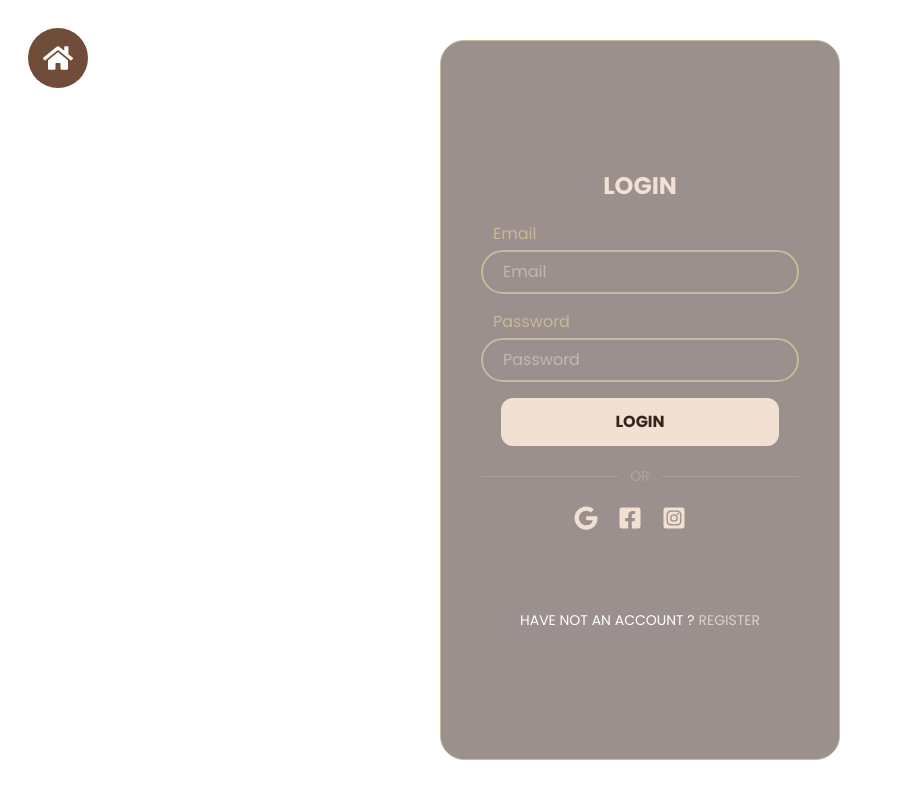
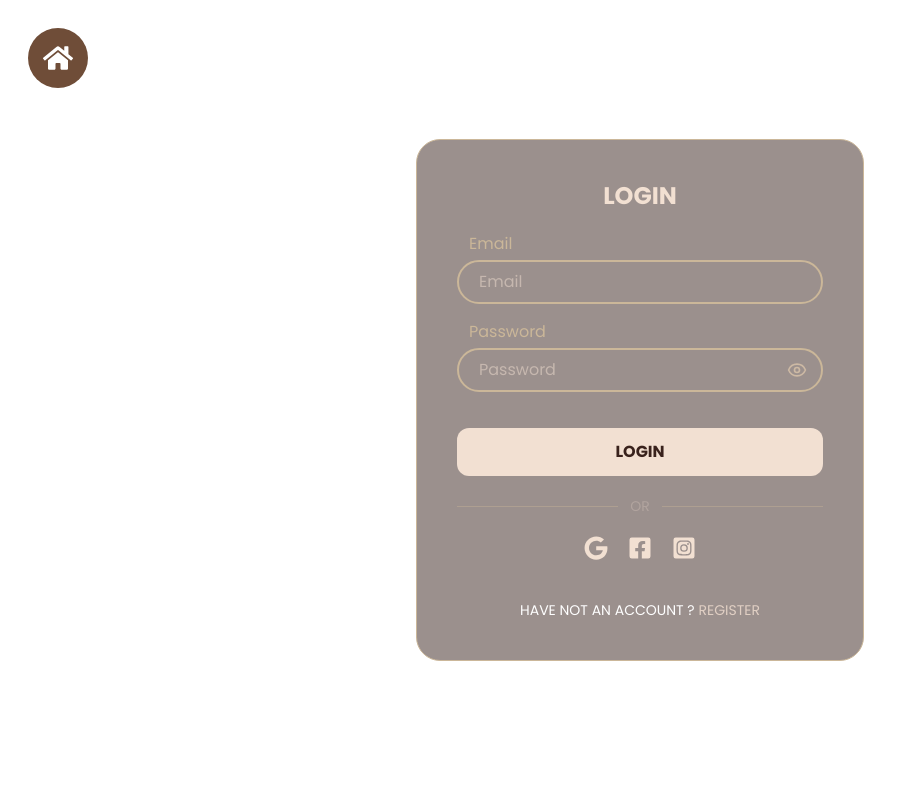
Before and after one commit to Athrsyd/Renaissance, a React (Vite) app in the folder Frontend/: page /login in a window 1280 px wide. Shown: the whole page, without its empty margins (0-899 px from the left). Built offline with nearby package versions, Linux system fonts and the light colour scheme; no server answers.

Commit message:
improve fe auth

```diff
--- a/Frontend/src/components/BackButton.jsx
+++ b/Frontend/src/components/BackButton.jsx
@@ -6,9 +6,9 @@ import { FaHome } from "react-icons/fa";
 
 const BackButton = () => {
     return (
-        <div className='absolute top-7 left-7 z-50'>
+        <div className='absolute top-7 left-7 z-50 '>
             <Link to="/" >
-                <button className="bg-coffe flex justify-center items-center text-center rounded-4xl h-10 w-10 md:w-15 md:h-15 text-3xl p-2 text-white hover:bg-coffee transition-colors">
+                <button className="bg-coffe cursor-pointer flex justify-center items-center text-center rounded-4xl h-10 w-10 md:w-15 md:h-15 text-3xl p-2 text-white hover:bg-coffee transition-colors">
                     <FaHome className=" text-white" />
                 </button>
             </Link>
--- a/Frontend/src/pages/AuthPages/Login.jsx
+++ b/Frontend/src/pages/AuthPages/Login.jsx
@@ -1,53 +1,75 @@
-// import React from 'react'
 import { FaGoogle, FaFacebookSquare, FaInstagramSquare } from "react-icons/fa";
-import HookAuth from '../../Hook/HookAuth';
+import { useState } from "react";
+import { EyeOff, Eye } from 'lucide-react';
 import BackButton from "../../components/BackButton";
+
+const HookAuth = () => ({
+    email: '', password: '', message: '',
+    handleChange: () => {}, handleSubmitLogin: () => {}, isLoading: false,
+});
 
 
 const Login = () => {
     const { email, password, message, handleChange, handleSubmitLogin, isLoading } = HookAuth();
+    const [togglePassword, setTogglePassword] = useState(false);
 
     return (
-        <div className='text-beige bg-[url("/Bg-Auth.png")] bg-cover bg-center h-screen flex flex-col justify-center items-center gap-5'>
-            {/* <div className="background">
-                <img className='w-full h-screen' src="/Bg-Auth.png" alt="" />
-            </div> */}
+        <div className='text-beige bg-[url("/Bg-Auth.png")] bg-cover bg-center min-h-screen flex flex-col justify-center items-center gap-5 px-4 py-8'>
             <BackButton />
-            <div className="container flex flex-col py-7 h-9/10 justify-center w-80 md:w-100 border border-khaki items-center gap-5 bg-bistre/50 backdrop-blur-xs m-3 md:p-10 rounded-3xl">
+            <div className="container relative flex flex-col py-7 justify-center w-full max-w-xs sm:max-w-sm md:max-w-md border border-khaki items-center gap-5 bg-bistre/50 backdrop-blur-xs p-5 md:p-10 rounded-3xl">
                 <div className="title">
                     <h1 className='text-2xl font-bold'>LOGIN</h1>
                 </div>
                 {message && <p className='text-sm text-center text-beige/80'>{message}</p>}
 
-                <form action="" method="post" className='text-beige w-full flex flex-col gap-4 pl-7 md:pl-0 justify-center items-start'>
-                    {/* <label className='text-khaki -mb-3 ml-3' htmlFor="username">Username</label> */}
-                    {/* <input className='border-2 w-full rounded-3xl border-khaki py-2 px-5 text-start' type="text" name="username" id="username" placeholder='Username' /> */}
+                <form action="" method="post" className='text-beige w-full flex flex-col gap-4 justify-center items-start'>
+
                     <label className='text-khaki -mb-3 ml-3' htmlFor="email">Email</label>
-                    <input className='border-2 w-9/10 md:w-full rounded-3xl border-khaki py-2 px-5 text-start' type="email" name="email" id="email" placeholder='Email' value={email} onChange={handleChange} />
+                    <input className='border-2 w-full rounded-3xl border-khaki py-2 px-5 text-start bg-transparent'
+                        type="email"
+                        name="email"
+                        id="email"
+                        placeholder='Email'
+                        value={email}
+                        onChange={handleChange} />
+
                     <label className='text-khaki -mb-3 ml-3' htmlFor="password">Password</label>
-                    <input className='border-2 w-9/10 md:w-full rounded-3xl border-khaki py-2 px-5 text-start' type="password" name="password" id="password" placeholder='Password' value={password} onChange={handleChange} />
-                    <div className="w-full flex justify-center items-center px-5 -ml-4 mt-5 md:m-0">
+                    <div className="relative w-full">
+                        <input className='border-2 w-full rounded-3xl border-khaki py-2 px-5 text-start bg-transparent'
+                            type={togglePassword ? "text" : "password"}
+                            name="password" id="password"
+                            placeholder='Password'
+                            value={password}
+                            onChange={handleChange} />
+                        <button type="button" onClick={() => setTogglePassword(!togglePassword)} className="absolute right-4 top-1/2 -translate-y-1/2 cursor-pointer outline-0">
+                            {togglePassword ? <EyeOff size={20} color="#CDB9A4" /> : <Eye size={20} color="#CDB9A4" />}
+                        </button>
+                    </div>
+
+                    <div className="w-full flex justify-center items-center mt-5">
                         <button
-                        className='bg-beige text-bistre w-4/5 md:w-full font-bold py-3 px-10 rounded-xl hover:bg-amber-600' type='submit' onClick={handleSubmitLogin} disabled={isLoading}>
+                            className='bg-beige text-bistre w-full font-bold py-3 px-10 rounded-xl hover:bg-amber-600'
+                            type='submit'
+                            onClick={handleSubmitLogin}
+                            disabled={isLoading}>
                             {isLoading ? "Logging in..." : "LOGIN"}
                         </button>
                     </div>
-                    {/* {message && <p className='text-red-500'>{message}</p>} */}
                 </form>
-                <div className="flex items-center w-4/5 md:w-full gap-3 text-sm text-beige/25 before:content-[''] before:flex-1 before:h-px before:bg-khaki/40 after:content-[''] after:flex-1 after:h-px after:bg-khaki/40">OR</div>
+
+                <div className="flex items-center w-full gap-3 text-sm text-beige/25 before:content-[''] before:flex-1 before:h-px before:bg-khaki/40 after:content-[''] after:flex-1 after:h-px after:bg-khaki/40">OR</div>
+
                 <div className="buttons flex flex-col gap-10">
                     <div className="sosmed flex flex-row gap-5 text-2xl justify-center">
-
                         <FaGoogle />
                         <FaFacebookSquare />
                         <FaInstagramSquare />
-                        <br /><br />
                     </div>
-                    <p className='text-sm text-white  '>HAVE NOT AN ACCOUNT ?<a href="/register" className='text-beige/80 hover:text-beige'>{' '}REGISTER</a></p>
+                    <p className='text-sm text-white'>HAVE NOT AN ACCOUNT ?<a href="/register" className='text-beige/80 hover:text-beige'>{' '}REGISTER</a></p>
                 </div>
             </div>
         </div>
-    )
-}
+    );
+};
 
-export default Login
+export default Login;
--- a/Frontend/src/pages/AuthPages/Register.jsx
+++ b/Frontend/src/pages/AuthPages/Register.jsx
@@ -1,32 +1,46 @@
 import { FaGoogle, FaInstagramSquare, FaFacebookSquare } from "react-icons/fa";
-import HookAuth from '../../Hook/HookAuth';
+import { useState } from "react";
+import { Eye, EyeOff } from 'lucide-react';
 import BackButton from "../../components/BackButton";
+``
+
+const HookAuth = () => ({
+    email: '', name: '', password: '',
+    message: '',
+    handleChange: () => {},
+    handleSubmitRegister: () => {},
+    isLoading: false,
+});
 
 
 const Register = () => {
     const { email, name, password, message, handleChange, handleSubmitRegister, isLoading } = HookAuth();
+    const [togglePassword, setTogglePassword] = useState(false);
 
     return (
-    <div className='text-beige bg-[url("/Bg-Auth.png")] bg-cover bg-center h-screen flex flex-col justify-center items-center gap-5'>
-            {/* <div className="background">
-            <img className='w-full h-screen' src="/Bg-Auth.png" alt="" />
-        </div> */}
-        <BackButton />
-            <div className="container flex flex-col py-7 h-9/10 justify-center w-80 md:w-100 border border-khaki items-center gap-5 bg-bistre/50 backdrop-blur-xs p-5 rounded-3xl">
+        <div className='text-beige bg-[url("/Bg-Auth.png")] bg-cover bg-center min-h-screen flex flex-col justify-center items-center gap-5 px-4 py-8'>
+            <BackButton />
+            <div className="container relative flex flex-col py-7 justify-center w-full max-w-xs sm:max-w-sm md:max-w-md border border-khaki items-center gap-5 bg-bistre/50 backdrop-blur-xs p-5 rounded-3xl">
                 <div className="title">
                     <h1 className='text-2xl font-bold'>CREATE ACCOUNT</h1>
                 </div>
                 {message && <p className='text-sm text-center text-beige/80'>{message}</p>}
                 <form action="" method="post" className='text-beige w-full flex flex-col gap-4 justify-center items-start'>
                     <label className='text-khaki -mb-3 ml-3' htmlFor="username">Username</label>
-                    <input className='border-2 w-full rounded-3xl border-khaki py-2 px-5 text-start' type="text" name="username" id="username" placeholder='Username' value={name} onChange={handleChange} />
+                    <input className='border-2 w-full rounded-3xl border-khaki py-2 px-5 text-start bg-transparent' type="text" name="username" id="username" placeholder='Username' value={name} onChange={handleChange} />
                     <label className='text-khaki -mb-3 ml-3' htmlFor="email">Email</label>
-                    <input className='border-2 w-full rounded-3xl border-khaki py-2 px-5 text-start' type="email" name="email" id="email" placeholder='Email' value={email} onChange={handleChange} />
+                    <input className='border-2 w-full rounded-3xl border-khaki py-2 px-5 text-start bg-transparent' type="email" name="email" id="email" placeholder='Email' value={email} onChange={handleChange} />
                     <label className='text-khaki -mb-3 ml-3' htmlFor="password">Password</label>
-                    <input className='border-2 w-full rounded-3xl border-khaki py-2 px-5 text-start' type="password" name="password" id="password" placeholder='Password' value={password} onChange={handleChange} />
-                    <div className="w-full flex justify-center items-center px-5 -ml-4 mt-5 md:m-0">
+                    <div className="relative w-full">
+                        <input className='border-2 w-full rounded-3xl border-khaki py-2 px-5 text-start bg-transparent' type={togglePassword ? "text" : "password"}
+                            name="password" id="password" placeholder='Password' value={password} onChange={handleChange} />
+                        <button type="button" onClick={() => setTogglePassword(!togglePassword)} className="absolute right-4 top-1/2 -translate-y-1/2 cursor-pointer outline-0">
+                            {togglePassword ? <EyeOff size={20} color="#CDB9A4" /> : <Eye size={20} color="#CDB9A4" />}
+                        </button>
+                    </div>
+                    <div className="w-full flex justify-center items-center mt-5">
                         <button
-                            className='bg-beige text-bistre  ml-5 md:m-0 w-full font-bold py-3 px-10 rounded-xl hover:bg-amber-600'
+                            className='bg-beige text-bistre w-full font-bold py-3 px-10 rounded-xl hover:bg-amber-600'
                             type='submit'
                             onClick={handleSubmitRegister}
                             disabled={isLoading}
@@ -38,16 +52,15 @@ const Register = () => {
                 <div className="flex items-center w-full gap-3 text-sm text-beige/25 before:content-[''] before:flex-1 before:h-px before:bg-khaki/40 after:content-[''] after:flex-1 after:h-px after:bg-khaki/40">OR</div>
                 <div className="buttons flex flex-col gap-10">
                     <div className="sosmed flex flex-row gap-5 text-2xl justify-center">
-
-                    <FaGoogle />
-                    <FaFacebookSquare />
-                    <FaInstagramSquare />
+                        <FaGoogle />
+                        <FaFacebookSquare />
+                        <FaInstagramSquare />
                     </div>
-                    <p className='text-sm text-white  '>HAVE AN ACCOUNT ?<a href="/login" className='text-beige/80 hover:text-beige'>{' '}LOGIN</a></p>
+                    <p className='text-sm text-white'>HAVE AN ACCOUNT ?<a href="/login" className='text-beige/80 hover:text-beige'>{' '}LOGIN</a></p>
                 </div>
             </div>
         </div>
-    )
-}
+    );
+};
 
-export default Register
+export default Register;
```
